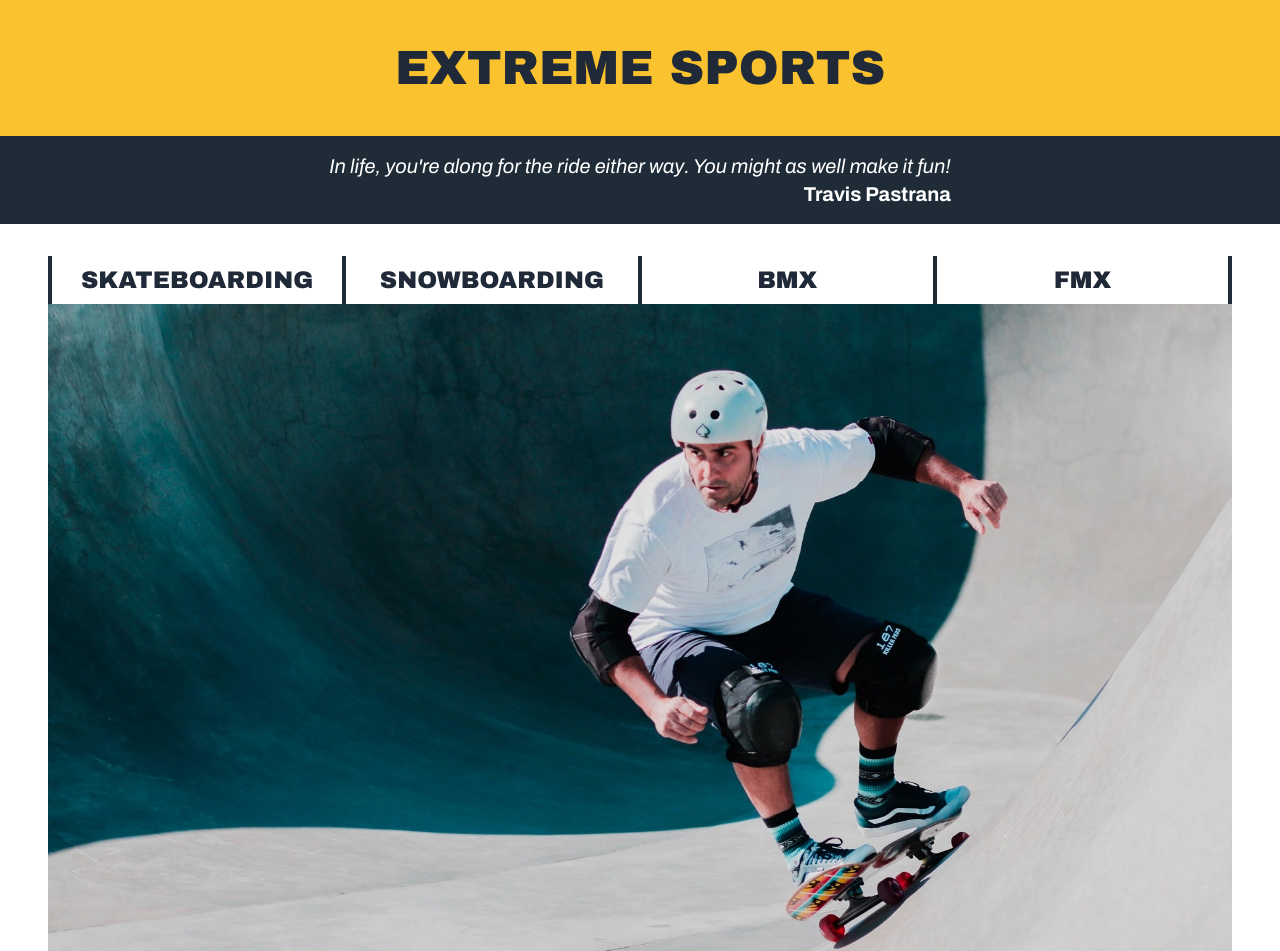
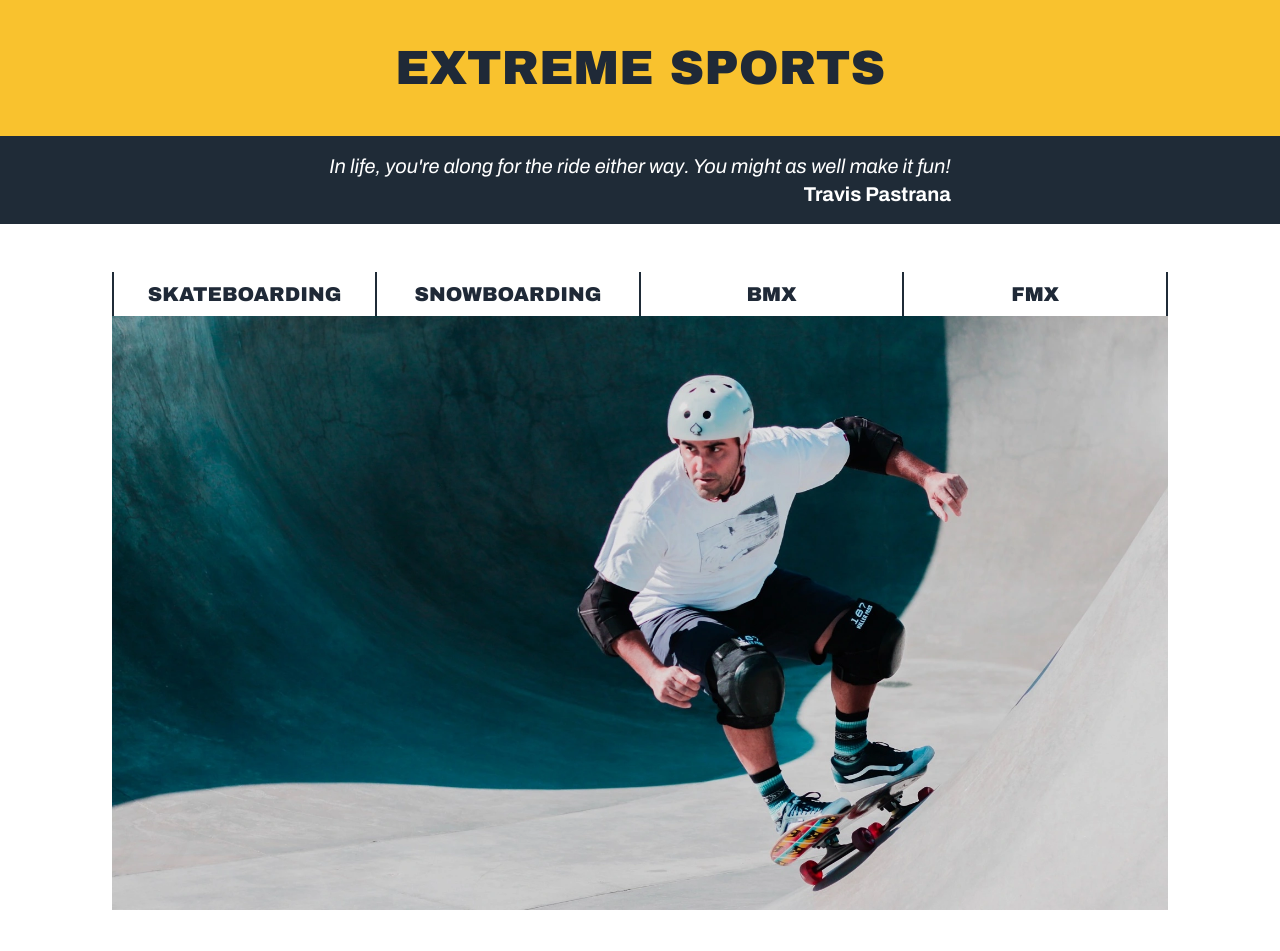
Before and after one commit to dawid-majewski-pl/extreme_sports, a website: page public/index.html in a window 1280 px wide. Shown: the top 951 px of the page. Drawn offline with Linux system fonts and the light colour scheme.

Commit message:
Design changes in top section: sizes, colors.

```diff
--- a/public/index.html
+++ b/public/index.html
@@ -21,14 +21,14 @@
                     <figcaption class="text-white text-right font-bold md:text-xl">Travis Pastrana</figcaption>
                 </div>
             </figure>
-            <div class="grid grid-cols-nav items-center pt-8 px-8 md:px-12 lg:max-w-7xl lg:mx-auto lg:grid-cols-1">
+            <div class="grid grid-cols-nav items-center pt-8 px-8 md:px-12 lg:max-w-6xl lg:mx-auto lg:grid-cols-1 lg:my-4">
                 <nav class="h-full grid p-0 h-fit">
                     <ul class="flex flex-wrap width-full lg:flex-nowrap">
-                        <li class="nav-default nav-lg lg:border-r-4 lg:border-l-4"><a href="#">Skateboarding</a></li>
-                        <li class="nav-default nav-lg lg:border-r-4"><a href="#">Snowboarding</a></li>
-                        <li class="nav-default nav-lg lg:border-r-4"><a href="#">BMX</a></li>
+                        <li class="nav-default nav-lg lg:border-r-2 lg:border-l-2"><a href="#">Skateboarding</a></li>
+                        <li class="nav-default nav-lg lg:border-r-2"><a href="#">Snowboarding</a></li>
+                        <li class="nav-default nav-lg lg:border-r-2"><a href="#">BMX</a></li>
                         <li class="nav-default lg:hidden"><a href="#">Freestyle Motocross</a></li>
-                        <li class="nav-default nav-lg lg:border-r-4"><a href="#">FMX</a></li>
+                        <li class="nav-default nav-lg lg:border-r-2"><a href="#">FMX</a></li>
                     </ul>
                 </nav>
                 <img src="img/skateboarder.webp" alt="Photo of skateboarder.">
--- a/src/styles.css
+++ b/src/styles.css
@@ -41,7 +41,7 @@
 }
 
 .nav-lg {
-    @apply lg:text-2xl lg:text-center lg:pr-0 lg:py-2 lg:border-gunmetal-main;
+    @apply lg:text-xl lg:text-center lg:pr-0 lg:py-2 lg:border-gunmetal-main lg:hover:text-orange-main lg:hover:bg-gunmetal-main;
 }
 
 .img-scale:hover > a > img {
```
Also changed, not shown: public/styles.css.
